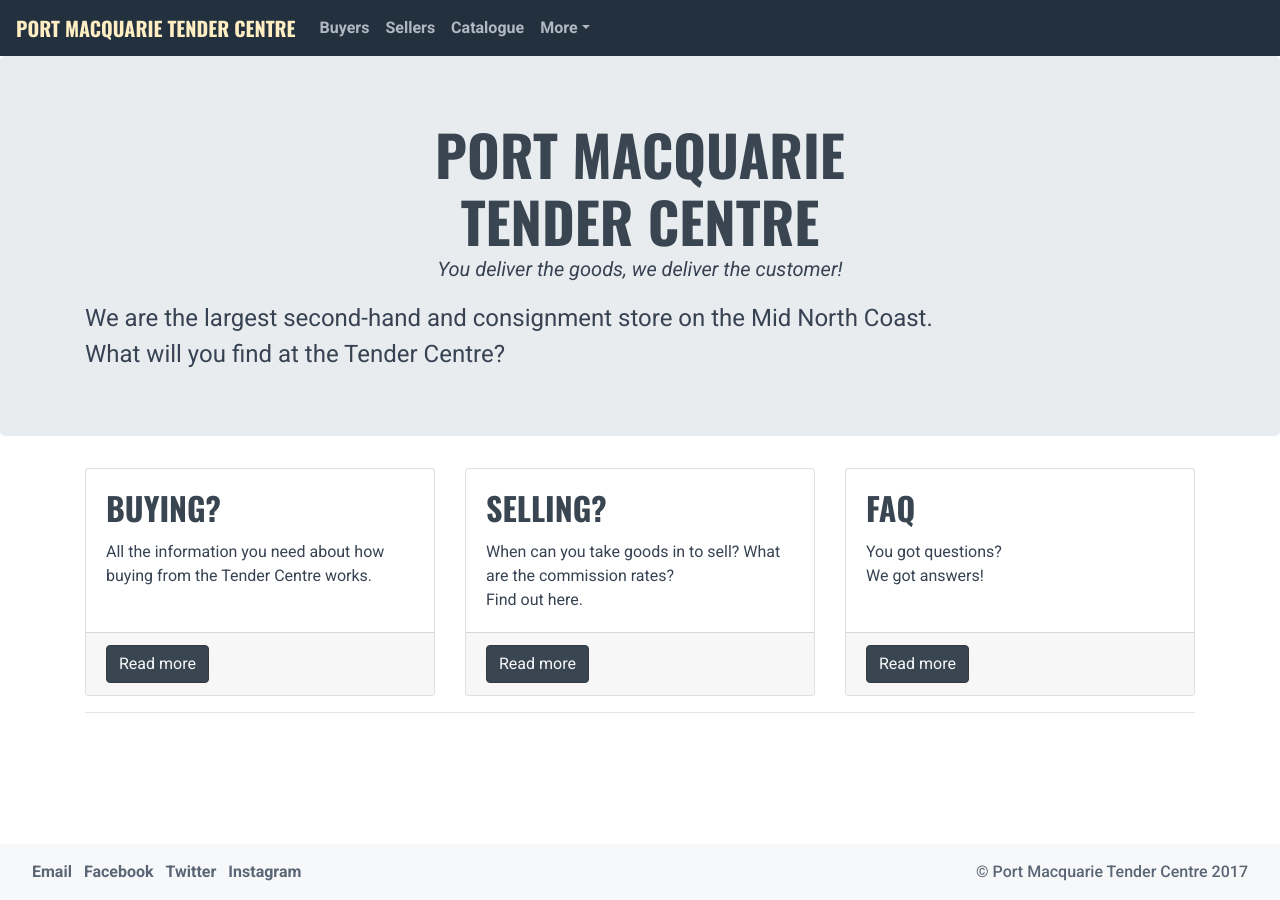
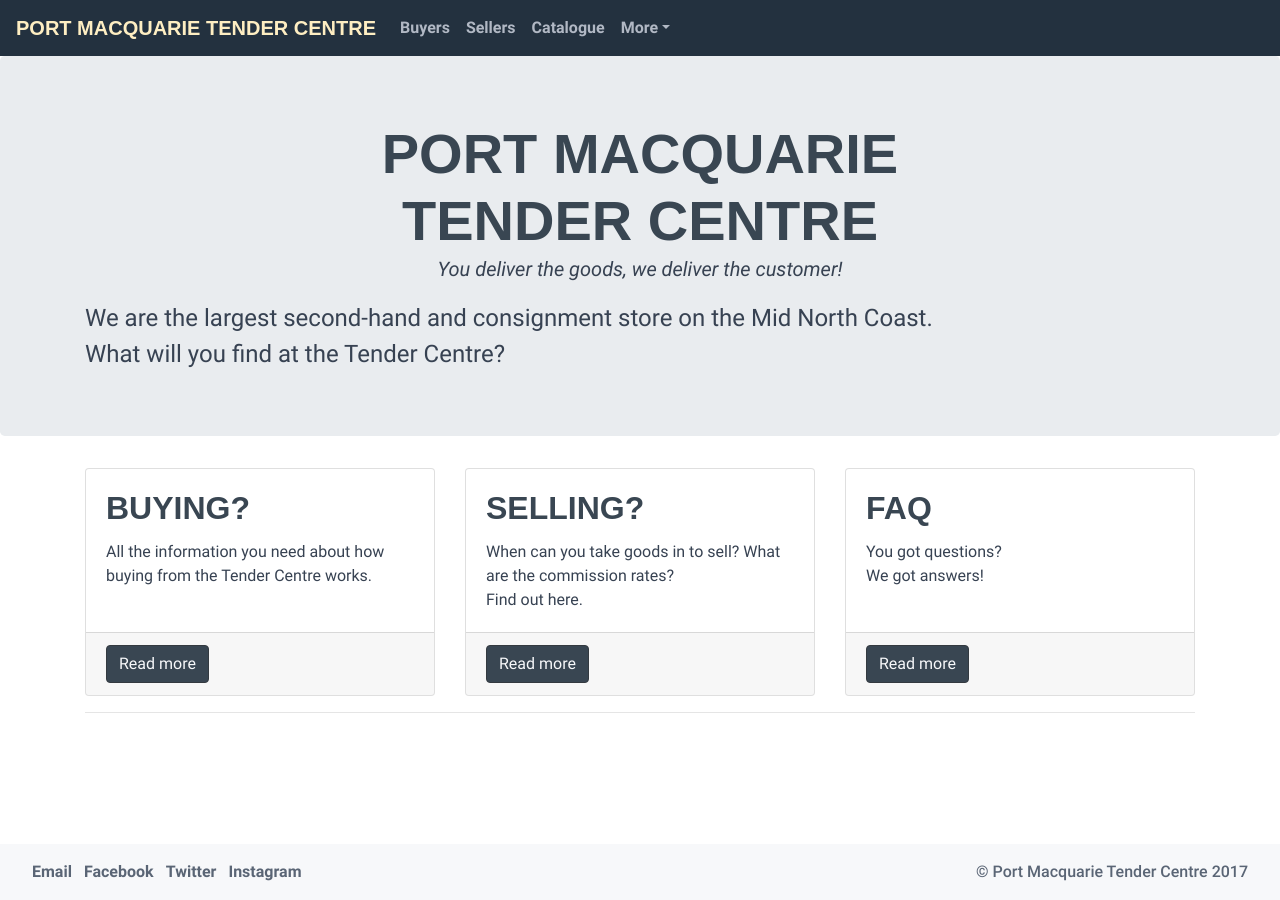
Before and after one commit to tendercentre/tendercentre.github.io, a Jekyll site: the page built from index.html, in a window 1280 px wide. Built offline with Jekyll 4.4.1, drawn with Linux system fonts in a browser that asks for light colours; nearby versions of some CDN libraries; some web fonts are replaced.

Commit message:
Added full @font-face code for Google fonts (hoping this lowers http requests?)

```diff
--- a/_sass/modules/typography.scss
+++ b/_sass/modules/typography.scss
@@ -1,27 +1,77 @@
 // TYPOGRAPHY
 // ----------
-@import url(https://fonts.googleapis.com/css?family=Oswald:700);
-@import url(https://fonts.googleapis.com/css?family=Roboto:400,400i,500,700);
+// Oswald Latin
+@font-face {
+  font-family: "Oswald";
+  font-style: normal;
+  font-weight: 700;
+  src: local("Oswald Bold"), local("Oswald-Bold"),
+    url(https://fonts.gstatic.com/s/oswald/v16/bH7276GfdCjMjApa_dkG6ZBw1xU1rKptJj_0jans920.woff2)
+      format("woff2");
+  unicode-range: U+0000-00ff, U+0131, U+0152-0153, U+02bb-02bc, U+02c6, U+02da,
+    U+02dc, U+2000-206f, U+2074, U+20ac, U+2122, U+2212, U+2215;
+}
 
-$font-size--html:           20px;
-$font-size--html-sm:        18px;
+//Roboto Latin
+@font-face {
+  font-family: "Roboto";
+  font-style: italic;
+  font-weight: 400;
+  src: local("Roboto Italic"), local("Roboto-Italic"),
+    url(https://fonts.gstatic.com/s/roboto/v18/vPcynSL0qHq_6dX7lKVByXYhjbSpvc47ee6xR_80Hnw.woff2)
+      format("woff2");
+  unicode-range: U+0000-00ff, U+0131, U+0152-0153, U+02bb-02bc, U+02c6, U+02da,
+    U+02dc, U+2000-206f, U+2074, U+20ac, U+2122, U+2212, U+2215;
+}
+@font-face {
+  font-family: "Roboto";
+  font-style: normal;
+  font-weight: 400;
+  src: local("Roboto"), local("Roboto-Regular"),
+    url(https://fonts.gstatic.com/s/roboto/v18/oMMgfZMQthOryQo9n22dcuvvDin1pK8aKteLpeZ5c0A.woff2)
+      format("woff2");
+  unicode-range: U+0000-00ff, U+0131, U+0152-0153, U+02bb-02bc, U+02c6, U+02da,
+    U+02dc, U+2000-206f, U+2074, U+20ac, U+2122, U+2212, U+2215;
+}
+@font-face {
+  font-family: "Roboto";
+  font-style: normal;
+  font-weight: 500;
+  src: local("Roboto Medium"), local("Roboto-Medium"),
+    url(https://fonts.gstatic.com/s/roboto/v18/RxZJdnzeo3R5zSexge8UUZBw1xU1rKptJj_0jans920.woff2)
+      format("woff2");
+  unicode-range: U+0000-00ff, U+0131, U+0152-0153, U+02bb-02bc, U+02c6, U+02da,
+    U+02dc, U+2000-206f, U+2074, U+20ac, U+2122, U+2212, U+2215;
+}
+@font-face {
+  font-family: "Roboto";
+  font-style: normal;
+  font-weight: 700;
+  src: local("Roboto Bold"), local("Roboto-Bold"),
+    url(https://fonts.gstatic.com/s/roboto/v18/d-6IYplOFocCacKzxwXSOJBw1xU1rKptJj_0jans920.woff2)
+      format("woff2");
+  unicode-range: U+0000-00ff, U+0131, U+0152-0153, U+02bb-02bc, U+02c6, U+02da,
+    U+02dc, U+2000-206f, U+2074, U+20ac, U+2122, U+2212, U+2215;
+}
 
-$font-size--large:          1.166667em;
-$font-size--small:          0.916667em;
-$font-size--smaller:        0.833333em;
+$font-size--html: 20px;
+$font-size--html-sm: 18px;
 
+$font-size--large: 1.166667em;
+$font-size--small: 0.916667em;
+$font-size--smaller: 0.833333em;
 
-$font-family--display:   	"Oswald", sans-serif;
-$font-family--sans-serif:   "Roboto", sans-serif;
-$font-family--monospace:    monospace;
+$font-family--display: "Oswald", sans-serif;
+$font-family--sans-serif: "Roboto", sans-serif;
+$font-family--monospace: monospace;
 
-$font-weight--normal:       400;
-$font-weight--medium:       500;
-$font-weight--bold:         700;
+$font-weight--normal: 400;
+$font-weight--medium: 500;
+$font-weight--bold: 700;
 
-$line-height--tighter:      1.16;
-$line-height--tight:        1.24;
-$line-height--base:         1.6;
+$line-height--tighter: 1.16;
+$line-height--tight: 1.24;
+$line-height--base: 1.6;
 
-$letter-spacing--tighter:   -0.027em;
-$letter-spacing--tight:     -0.018em;
+$letter-spacing--tighter: -0.027em;
+$letter-spacing--tight: -0.018em;
```
